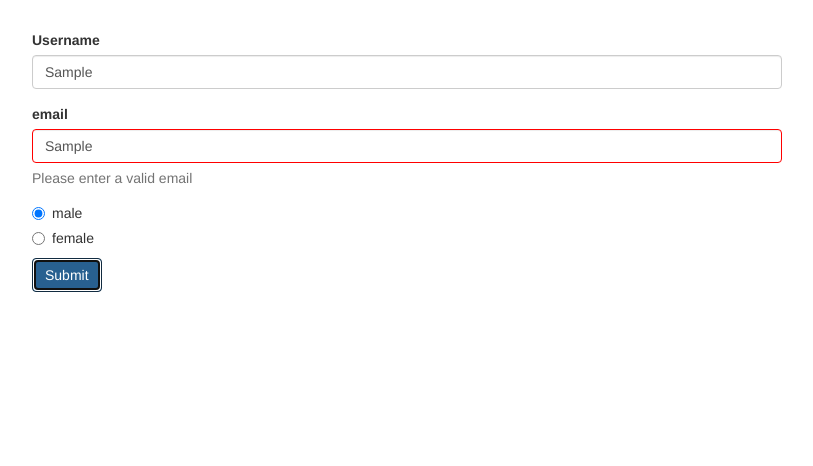
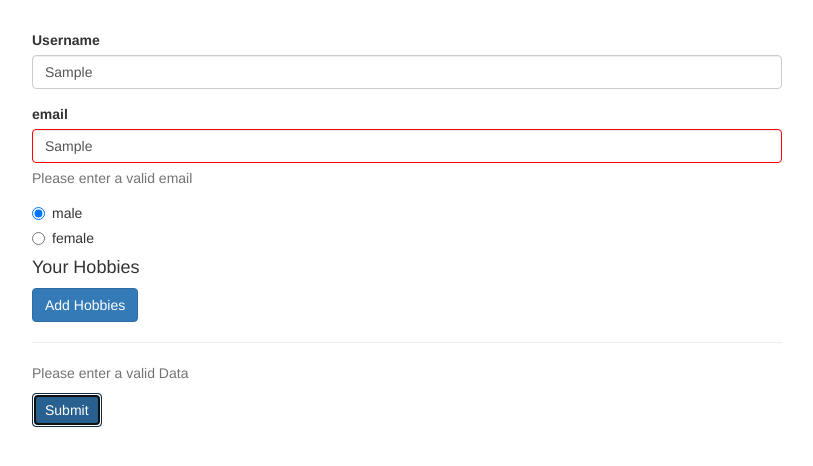
Before and after one commit to AbdallahAbuHaltam/ReactiveForm, an Angular app: page / in a window 1280 px wide. Both pictures are taken after typing "Sample", "Sample" into the empty fields and a click on the button "Submit". Shown: the top 466 px of the page, without its empty margins (233-1046 px from the left). Built offline with nearby package versions, Linux system fonts and the light colour scheme.

Commit message:
Form array

```diff
--- a/src/app/app.component.html
+++ b/src/app/app.component.html
@@ -34,11 +34,20 @@
               formControlName="gender"
               type="radio"
               [value]="gender">{{ gender }}
-              <span class="help-block" *ngIf="!signupForm.get('gender').valid&& signupForm.get('gender').touched ">
-                Please enter a valid gender
-              </span>
+
           </label>
         </div>
+        <div formArrayName="hobbies">
+          <h4>Your Hobbies</h4>
+          <button class="btn btn-primary" type="button" (click)="onAddHobbies()">Add Hobbies</button>
+          <div class="form-group" *ngFor="let hobbie of getControls();let i=index">
+            <input type="text" name="hobbies" class="form-control" [formControlName]="i">
+          </div>
+        </div>
+        <hr>
+        <span class="help-block" *ngIf="!signupForm.valid&& signupForm.touched ">
+          Please enter a valid Data
+        </span>
         <button class="btn btn-primary" type="submit">Submit</button>
       </form>
     </div>
--- a/src/app/app.component.ts
+++ b/src/app/app.component.ts
@@ -1,5 +1,5 @@
 import { Component, OnInit } from '@angular/core';
-import { FormControl, FormGroup, Validators } from '@angular/forms';
+import { FormArray, FormControl, FormGroup, Validators } from '@angular/forms';
 
 @Component({
   selector: 'app-root',
@@ -17,6 +17,7 @@ export class AppComponent implements OnInit{
         'email': new FormControl(null,[Validators.required,Validators.email]),
       }),
       'gender': new FormControl('male'),
+      'hobbies': new FormArray([]),
     });
 
 
@@ -24,4 +25,13 @@ export class AppComponent implements OnInit{
   onSubmit(){
     console.log(this.signupForm);
   }
+
+  onAddHobbies(){
+    const control=new FormControl(null,Validators.required);
+    (<FormArray>this.signupForm.get('hobbies')).push(control);
+  }
+
+  getControls() {
+    return (<FormArray>this.signupForm.get('hobbies')).controls;
+  }
 }
```
